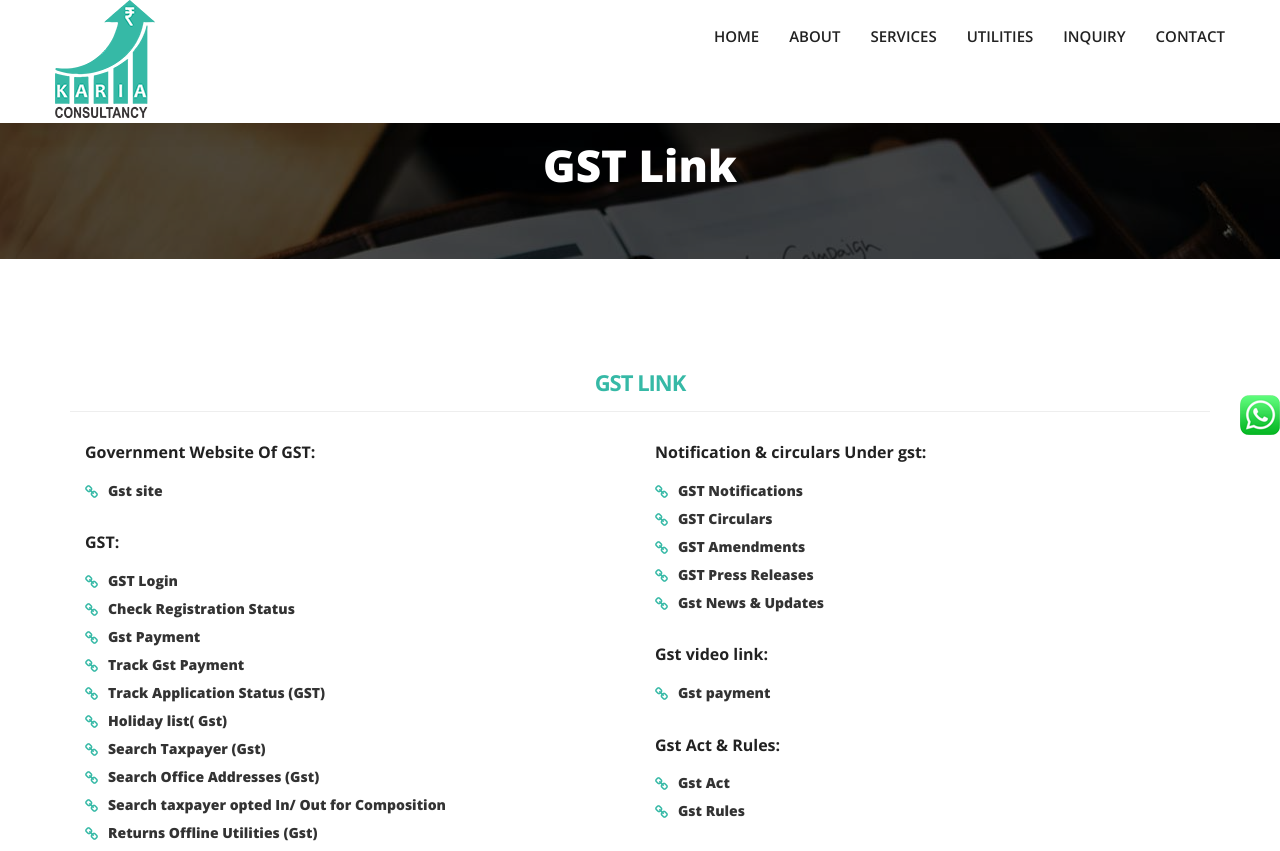
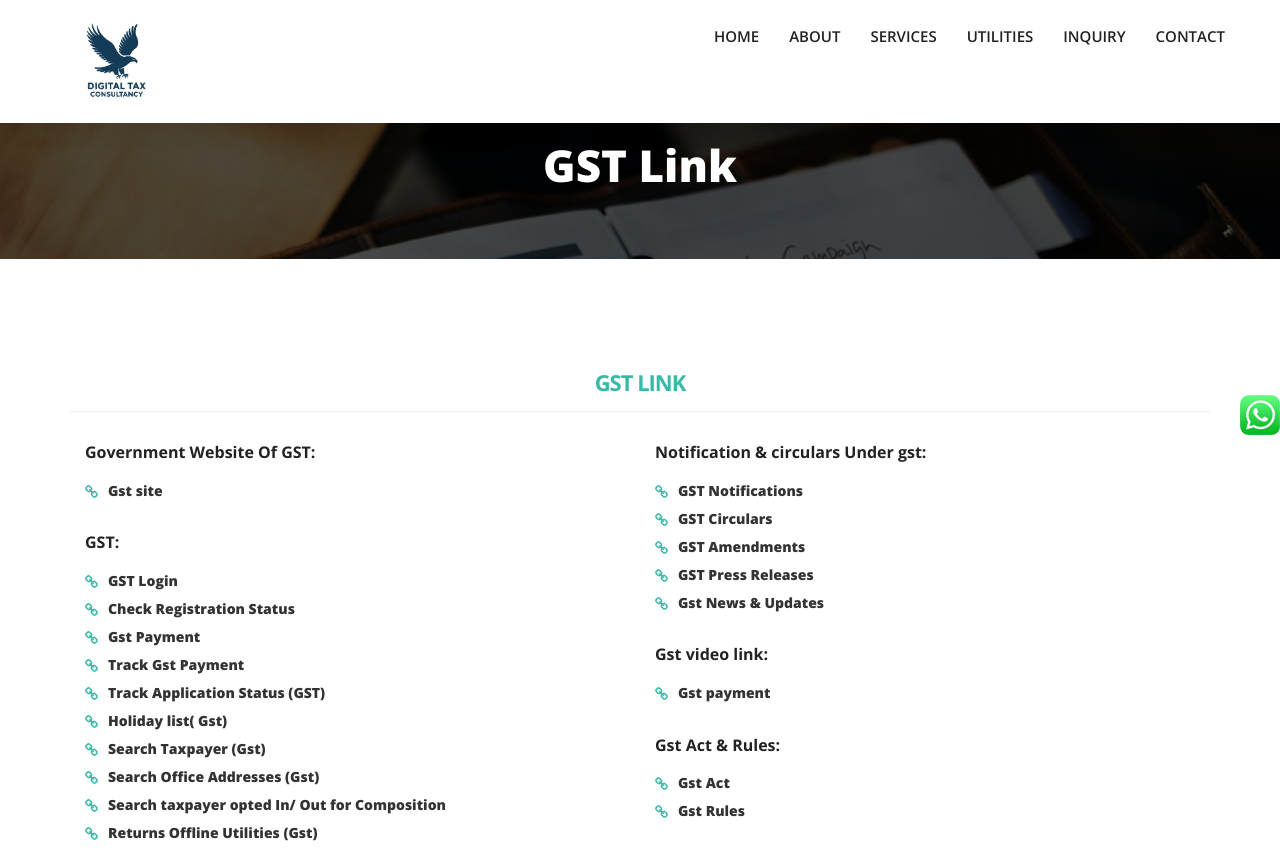
Before and after one commit to digitaltaxconsultancy/digitaltaxconsultancy.github.io, a plain HTML site: page gstlink.html in a window 1280 px wide. Shown: the top 851 px of the page. Drawn offline with nearby package versions, Linux system fonts and the light colour scheme; a web font is replaced by a local one.

Commit message:
Update gstlink.html

```diff
--- a/gstlink.html
+++ b/gstlink.html
@@ -102,7 +102,7 @@
                 </button>
                 <!-- Logo -->
                 <a class="navbar-brand" href="index-2.html" title="logo">
-            <img src="img/LOGO.png" alt="Logo" title="Logo" style="width:100px;">
+            <img src="img/logonew.jpeg" alt="Logo" title="Logo" style="width:123px;">
                 </a>
                 <!-- End Logo -->
             </div>
```
